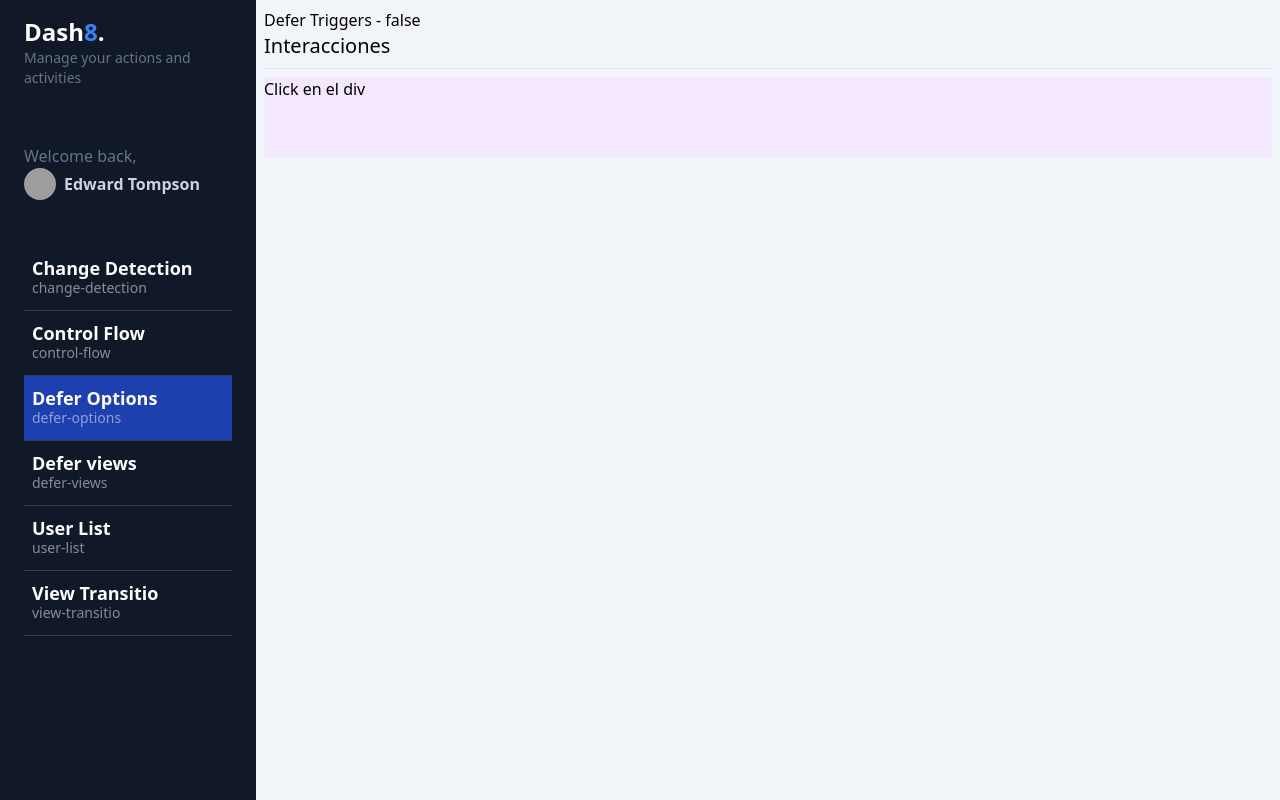
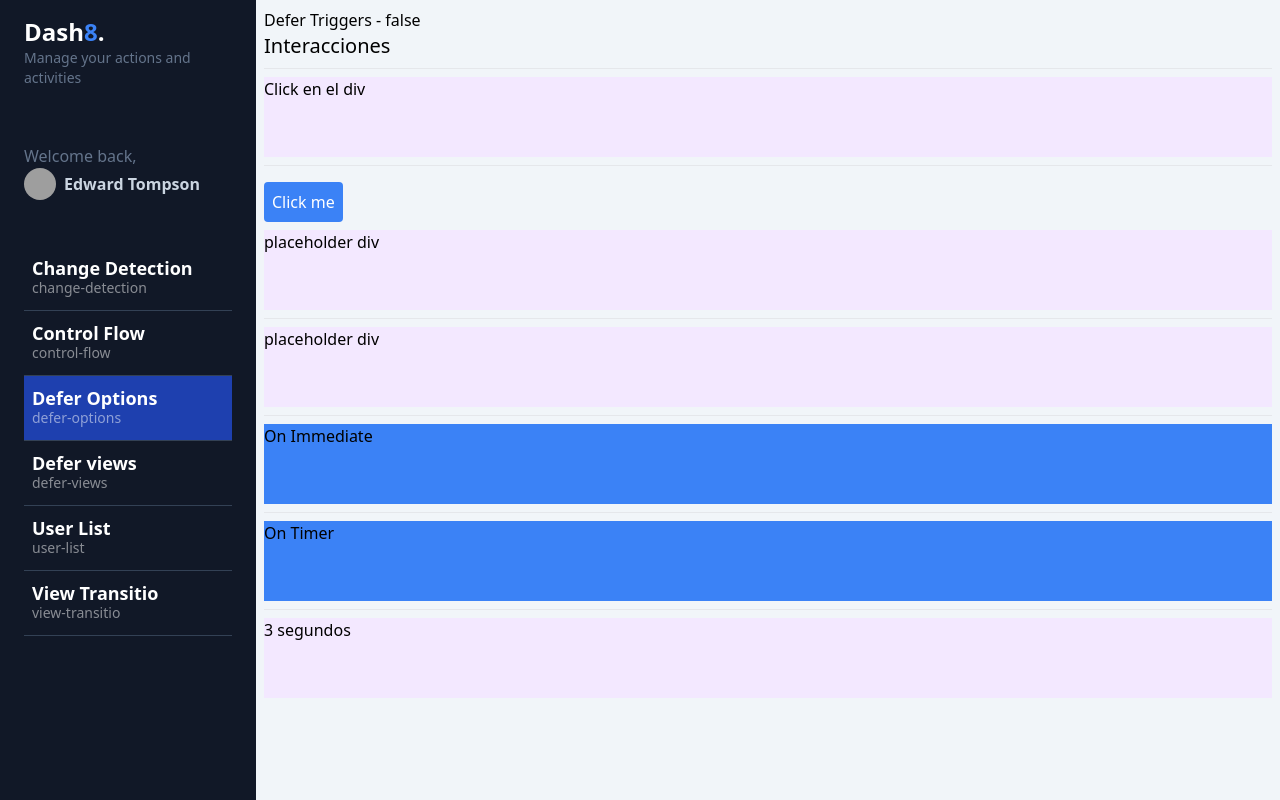
Before and after one commit to Duvan2662/Dashboard, an Angular app: page /dashboard/defer-options in a window 1280 px wide. Built offline with nearby package versions, Linux system fonts and the light colour scheme; grey boxes are pictures that could not be loaded.

Commit message:
Defer triggers continuacion

```diff
--- a/src/app/dashboard/pages/defer-options/defer-options.component.html
+++ b/src/app/dashboard/pages/defer-options/defer-options.component.html
@@ -16,3 +16,101 @@
 
 
 </section>
+
+<section>
+  <hr class="my-2">
+
+  <button
+    #btnInteraction
+    class="p-2 bg-blue-500 hover:bg-blue-700 transition-all rounded text-white my-2"
+  >
+    Click me
+  </button>
+
+  @defer (on interaction (btnInteraction)) {
+    <app-heavy-loaders-fast cssClass="bg-blue-500 h-20">
+      <span>On Interaction</span>
+    </app-heavy-loaders-fast>
+  }@placeholder {
+    <div class="w-full h-20 bg-purple-100">
+      placeholder div
+    </div>
+  }
+
+
+</section>
+
+<section>
+  <hr class="my-2">
+
+
+
+  @defer (on hover) {
+    <app-heavy-loaders-fast cssClass="bg-blue-500 h-20">
+      <span>On Hover</span>
+    </app-heavy-loaders-fast>
+  }@placeholder {
+    <div class="w-full h-20 bg-purple-100">
+      placeholder div
+    </div>
+  }
+
+
+</section>
+
+<section>
+  <hr class="my-2">
+
+
+
+  @defer (on immediate) {
+    <app-heavy-loaders-fast cssClass="bg-blue-500 h-20">
+      <span>On Immediate</span>
+    </app-heavy-loaders-fast>
+  }@placeholder {
+    <div class="w-full h-20 bg-purple-100">
+      placeholder div
+    </div>
+  }
+
+
+</section>
+
+
+
+<section>
+  <hr class="my-2">
+
+
+
+  @defer (on timer(3000)) {
+    <app-heavy-loaders-fast cssClass="bg-blue-500 h-20">
+      <span>On Timer</span>
+    </app-heavy-loaders-fast>
+  }@placeholder {
+    <div class="w-full h-20 bg-purple-100">
+      3 segundos
+    </div>
+  }
+
+
+</section>
+
+
+<section>
+  <hr class="my-2">
+
+
+
+  @defer (on hover; prefetch on idle) {
+    <app-heavy-loaders-fast cssClass="bg-blue-500 h-20">
+      <span>On hover, idle</span>
+    </app-heavy-loaders-fast>
+  }@placeholder {
+    <div class="w-full h-20 bg-purple-100">
+      3 segundos
+    </div>
+  }
+
+
+</section>
```
